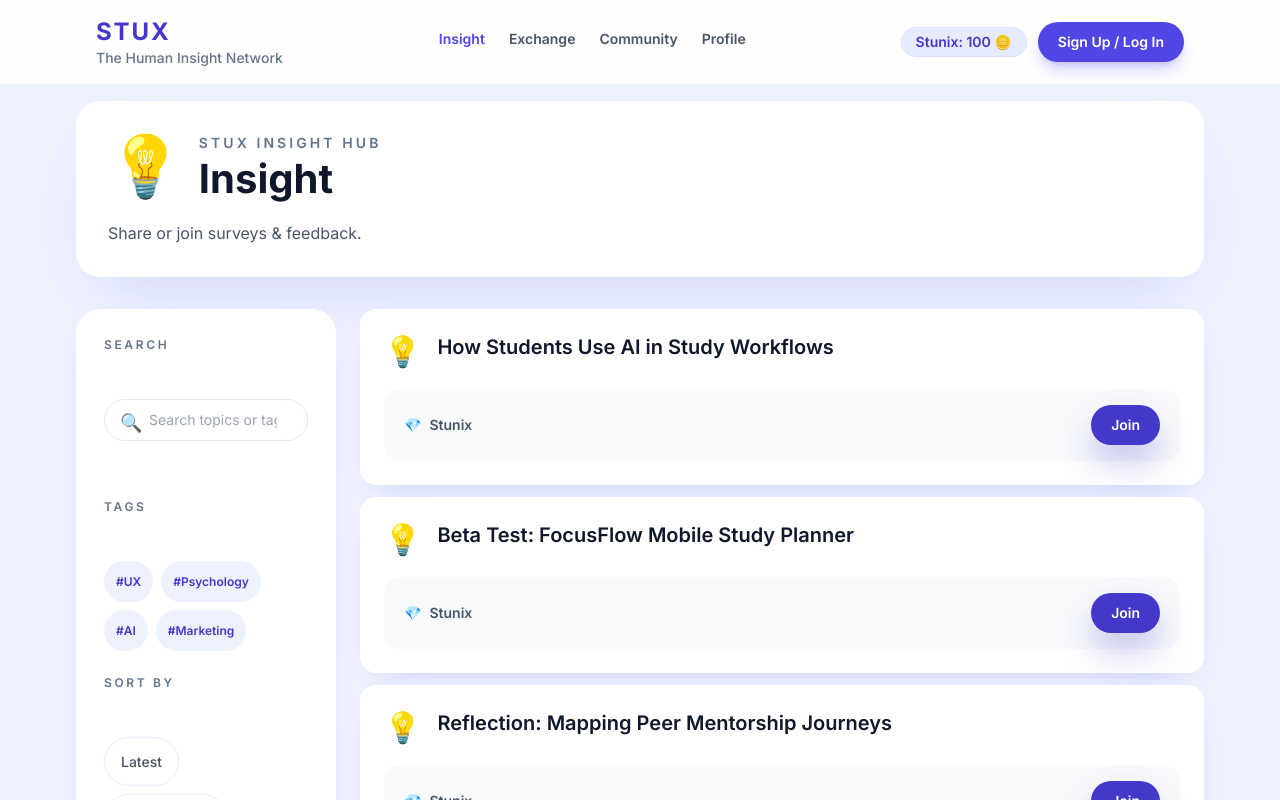
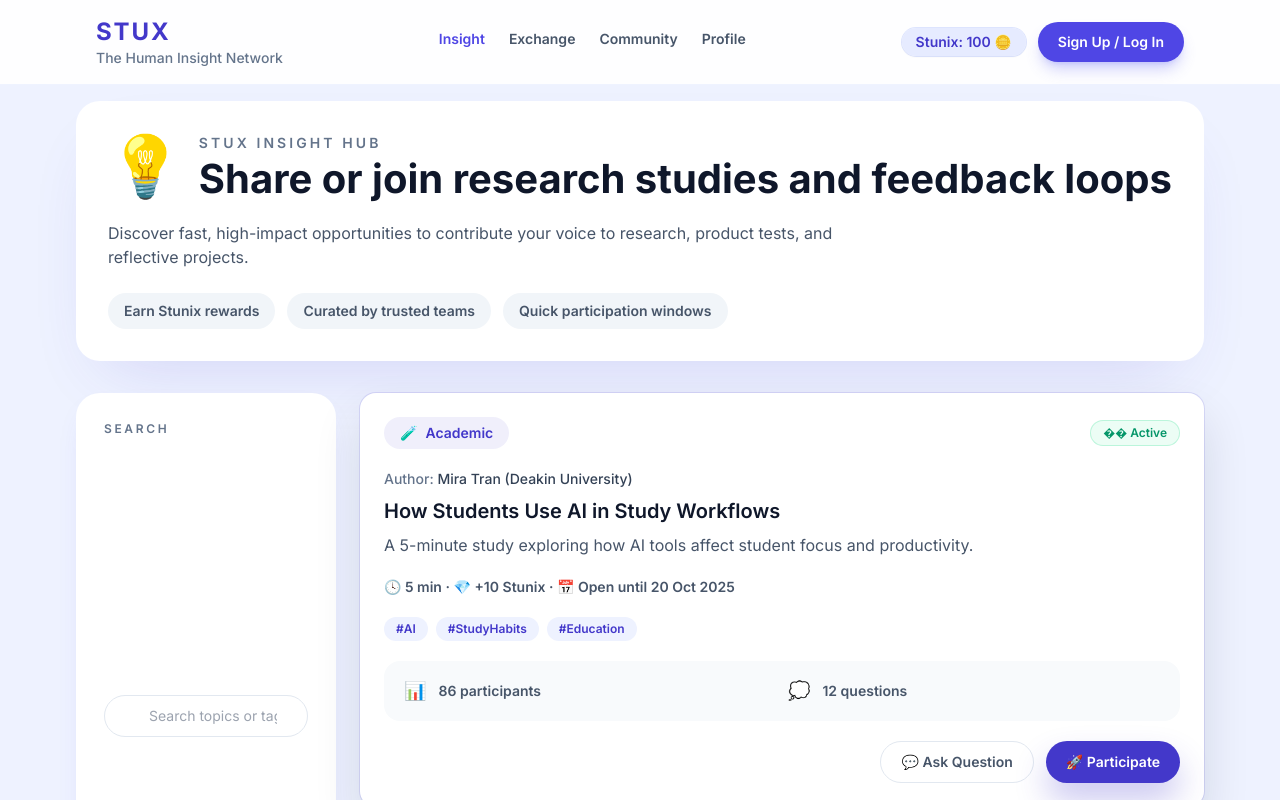
Before and after one commit to triek/stu-x, a Vue app: page /insight in a window 1280 px wide. Shown: the top 800 px of the page. Built offline with nearby package versions, Linux system fonts and the light colour scheme.

Commit message:
update specific layout for insight and community pages

```diff
--- a/src/views/CommunityView.vue
+++ b/src/views/CommunityView.vue
@@ -5,7 +5,11 @@ const config = {
   title: 'Community',
   icon: '💬',
   accent: '#db2777',
-  description: 'Discuss, review, and reflect.',
+  overline: 'StuX Community Hub',
+  headline: 'Discuss, review, and reflect with peers',
+  description:
+    'Share stories, trade critiques, and help shape campus culture together in curated, supportive spaces.',
+  highlights: ['Peer-led discussions', 'Curated critique circles', 'Community-driven polls'],
   actionLabel: 'Comment',
   feed: [
     {
--- a/src/views/InsightView.vue
+++ b/src/views/InsightView.vue
@@ -1,57 +1,37 @@
 <script setup>
 import PillarLayout from '@/components/PillarLayout.vue'
+import { insightPosts } from '@/data/insightPosts'
+
+const statusStyles = {
+  active: {
+    label: '�� Active',
+    classes: 'border border-emerald-200/70 bg-emerald-50 text-emerald-600',
+  },
+  closing: {
+    label: '🟠 Closing Soon',
+    classes: 'border border-amber-200/70 bg-amber-50 text-amber-600',
+  },
+  closed: {
+    label: '⚪ Closed',
+    classes: 'border border-slate-200 bg-slate-100 text-slate-500',
+  },
+}
 
 const config = {
   title: 'Insight',
   icon: '💡',
   accent: '#4338ca',
-  description: 'Share or join surveys & feedback.',
-  actionLabel: 'Join',
-  feed: [
-    {
-      type: { icon: '🧪', label: 'Academic' },
-      typeColor: '#4338ca',
-      author: 'Mira Tran (Deakin University)',
-      title: 'How Students Use AI in Study Workflows',
-      subtitle: 'A 5-minute study exploring how AI tools affect student focus and productivity.',
-      details: ['🕓 5 min', '💎 +10 Stunix', '📅 Open until 20 Oct 2025'],
-      tags: ['AI', 'StudyHabits', 'Education'],
-      stats: [
-        { icon: '📊', label: '86 participants' },
-        { icon: '💭', label: '12 questions' },
-      ],
-      status: 'active',
-    },
-    {
-      type: { icon: '💬', label: 'Product Feedback' },
-      typeColor: '#0f766e',
-      author: 'Samira Patel (Campus Tech Lab)',
-      title: 'Beta Test: FocusFlow Mobile Study Planner',
-      subtitle: 'Share quick reactions on notification timing, UI clarity, and study streak rewards.',
-      details: ['🕓 8 min', '💎 +15 Stunix', '📅 Open until 12 Sep 2025'],
-      tags: ['ProductFeedback', 'MobileUX', 'Habits'],
-      stats: [
-        { icon: '📊', label: '54 participants' },
-        { icon: '💭', label: '9 questions' },
-      ],
-      status: 'closing',
-    },
-    {
-      type: { icon: '🎓', label: 'Student Project' },
-      typeColor: '#db2777',
-      author: 'Leo Gardner (RMIT)',
-      title: 'Reflection: Mapping Peer Mentorship Journeys',
-      subtitle: 'Looking for stories that unpack how mentorship programs change student confidence.',
-      details: ['🕓 12 min', '💎 +20 Stunix', '📅 Closed 01 Aug 2025'],
-      tags: ['Mentorship', 'QualResearch', 'StudentLife'],
-      stats: [
-        { icon: '📊', label: '102 participants' },
-        { icon: '💭', label: '15 questions' },
-      ],
-      status: 'closed',
-    },
-  ],
+  overline: 'StuX Insight Hub',
+  headline: 'Share or join research studies and feedback loops',
+  description:
+    'Discover fast, high-impact opportunities to contribute your voice to research, product tests, and reflective projects.',
+  highlights: ['Earn Stunix rewards', 'Curated by trusted teams', 'Quick participation windows'],
+  categories: ['Academic Studies', 'Product Feedback', 'Student Projects', 'Reflection Journals'],
   tags: ['#UX', '#Psychology', '#AI', '#Marketing'],
+  sortFilters: ['Latest', 'Reward Points', 'Closing Soon'],
+  actionLabel: 'Participate',
+  createLabel: 'Create Insight Post',
+  feed: insightPosts,
 }
 
 const insightTypeOptions = [
@@ -80,11 +60,205 @@ const formDefaults = {
 </script>
 
 <template>
-  <PillarLayout
-    :config="config"
-    :insight-mode="true"
-    :insight-type-options="insightTypeOptions"
-    :status-options="statusOptions"
-    :form-defaults="formDefaults"
-  />
+  <PillarLayout :config="config" :form-defaults="formDefaults">
+    <template #feed="{ items, accent }">
+      <article
+        v-for="item in items"
+        :key="item.id"
+        class="grid gap-5 rounded-2xl bg-white p-6 shadow-panel ring-1"
+        :style="{ '--tw-ring-color': `${accent}22` }"
+      >
+        <header class="flex flex-wrap items-center justify-between gap-3">
+          <span
+            class="inline-flex items-center gap-2 rounded-full px-4 py-1.5 text-sm font-semibold"
+            :style="{ backgroundColor: `${item.typeColor}14`, color: item.typeColor }"
+          >
+            <span>{{ item.type.icon }}</span>
+            <span>{{ item.type.label }}</span>
+          </span>
+
+          <span
+            v-if="item.status"
+            class="inline-flex items-center gap-2 rounded-full px-3 py-1 text-xs font-semibold"
+            :class="statusStyles[item.status]?.classes ?? statusStyles.active.classes"
+          >
+            {{ statusStyles[item.status]?.label ?? statusStyles.active.label }}
+          </span>
+        </header>
+
+        <div class="space-y-2">
+          <p v-if="item.author" class="text-sm font-medium text-slate-500">
+            Author: <span class="text-slate-700">{{ item.author }}</span>
+          </p>
+          <h3 class="text-xl font-semibold text-slate-900">{{ item.title }}</h3>
+          <p class="text-slate-600">{{ item.subtitle }}</p>
+        </div>
+
+        <p v-if="item.details?.length" class="text-sm font-semibold text-slate-600">
+          {{ item.details.join(' · ') }}
+        </p>
+
+        <div v-if="item.tags?.length" class="flex flex-wrap gap-2">
+          <span
+            v-for="tag in item.tags"
+            :key="tag"
+            class="inline-flex items-center rounded-full bg-indigo-50 px-3 py-1 text-xs font-semibold text-brand"
+          >
+            #{{ tag }}
+          </span>
+        </div>
+
+        <div v-if="item.stats?.length" class="grid gap-3 rounded-2xl bg-slate-50 px-5 py-4 sm:grid-cols-2">
+          <div v-for="stat in item.stats" :key="stat.label" class="flex items-center gap-3">
+            <span class="text-lg">{{ stat.icon }}</span>
+            <span class="text-sm font-semibold text-slate-600">{{ stat.label }}</span>
+          </div>
+        </div>
+
+        <footer class="flex flex-wrap items-center justify-between gap-3">
+          <span></span>
+          <div class="flex flex-wrap gap-3">
+            <button
+              type="button"
+              class="inline-flex items-center gap-2 rounded-full border border-slate-200 px-5 py-2.5 text-sm font-semibold text-slate-600 transition hover:border-slate-300 hover:text-slate-700"
+            >
+              💬 Ask Question
+            </button>
+            <button
+              type="button"
+              class="inline-flex items-center gap-2 rounded-full px-5 py-2.5 text-sm font-semibold text-white transition-transform hover:-translate-y-0.5"
+              :style="{
+                backgroundColor: accent,
+                boxShadow: `0 18px 32px ${accent}45`,
+              }"
+            >
+              🚀 Participate
+            </button>
+          </div>
+        </footer>
+      </article>
+    </template>
+
+    <template #form-fields="{ formState }">
+      <label class="grid gap-2 text-sm font-semibold text-slate-800">
+        Title
+        <input
+          v-model="formState.title"
+          type="text"
+          placeholder="Give it a headline"
+          class="w-full rounded-2xl border border-slate-300/60 px-4 py-3 text-base outline-none transition focus:border-indigo-300 focus:ring-2 focus:ring-indigo-200"
+        />
+      </label>
+
+      <label class="grid gap-2 text-sm font-semibold text-slate-800">
+        Author
+        <input
+          v-model="formState.author"
+          type="text"
+          placeholder="Add collaborator or institution"
+          class="w-full rounded-2xl border border-slate-300/60 px-4 py-3 text-base outline-none transition focus:border-indigo-300 focus:ring-2 focus:ring-indigo-200"
+        />
+      </label>
+
+      <label class="grid gap-2 text-sm font-semibold text-slate-800">
+        Summary
+        <textarea
+          v-model="formState.description"
+          rows="3"
+          placeholder="Describe what you need or how you can help"
+          class="w-full rounded-2xl border border-slate-300/60 px-4 py-3 text-base outline-none transition focus:border-indigo-300 focus:ring-2 focus:ring-indigo-200"
+        ></textarea>
+      </label>
+
+      <div class="grid gap-4 md:grid-cols-2">
+        <label class="grid gap-2 text-sm font-semibold text-slate-800">
+          Type tag
+          <select
+            v-model="formState.type"
+            class="w-full rounded-2xl border border-slate-300/60 px-4 py-3 text-base outline-none transition focus:border-indigo-300 focus:ring-2 focus:ring-indigo-200"
+          >
+            <option v-for="option in insightTypeOptions" :key="option.value" :value="option.value">
+              {{ option.label }}
+            </option>
+          </select>
+        </label>
+
+        <label class="grid gap-2 text-sm font-semibold text-slate-800">
+          Status
+          <select
+            v-model="formState.status"
+            class="w-full rounded-2xl border border-slate-300/60 px-4 py-3 text-base outline-none transition focus:border-indigo-300 focus:ring-2 focus:ring-indigo-200"
+          >
+            <option v-for="option in statusOptions" :key="option.value" :value="option.value">
+              {{ option.label }}
+            </option>
+          </select>
+        </label>
+      </div>
+
+      <div class="grid gap-4 md:grid-cols-3">
+        <label class="grid gap-2 text-sm font-semibold text-slate-800">
+          Duration (minutes)
+          <input
+            v-model="formState.duration"
+            type="number"
+            min="1"
+            class="w-full rounded-2xl border border-slate-300/60 px-4 py-3 text-base outline-none transition focus:border-indigo-300 focus:ring-2 focus:ring-indigo-200"
+          />
+        </label>
+
+        <label class="grid gap-2 text-sm font-semibold text-slate-800">
+          Reward (Stunix)
+          <input
+            v-model="formState.reward"
+            type="number"
+            min="5"
+            step="5"
+            class="w-full rounded-2xl border border-slate-300/60 px-4 py-3 text-base outline-none transition focus:border-indigo-300 focus:ring-2 focus:ring-indigo-200"
+          />
+        </label>
+
+        <label class="grid gap-2 text-sm font-semibold text-slate-800">
+          Closes on
+          <input
+            v-model="formState.closingDate"
+            type="date"
+            class="w-full rounded-2xl border border-slate-300/60 px-4 py-3 text-base outline-none transition focus:border-indigo-300 focus:ring-2 focus:ring-indigo-200"
+          />
+        </label>
+      </div>
+
+      <label class="grid gap-2 text-sm font-semibold text-slate-800">
+        Tags
+        <input
+          v-model="formState.tags"
+          type="text"
+          placeholder="#AI, #StudyHabits, #Education"
+          class="w-full rounded-2xl border border-slate-300/60 px-4 py-3 text-base outline-none transition focus:border-indigo-300 focus:ring-2 focus:ring-indigo-200"
+        />
+      </label>
+
+      <div class="grid gap-4 md:grid-cols-2">
+        <label class="grid gap-2 text-sm font-semibold text-slate-800">
+          Estimated participants
+          <input
+            v-model="formState.participants"
+            type="number"
+            min="0"
+            class="w-full rounded-2xl border border-slate-300/60 px-4 py-3 text-base outline-none transition focus:border-indigo-300 focus:ring-2 focus:ring-indigo-200"
+          />
+        </label>
+
+        <label class="grid gap-2 text-sm font-semibold text-slate-800">
+          Questions / prompts
+          <input
+            v-model="formState.questions"
+            type="number"
+            min="0"
+            class="w-full rounded-2xl border border-slate-300/60 px-4 py-3 text-base outline-none transition focus:border-indigo-300 focus:ring-2 focus:ring-indigo-200"
+          />
+        </label>
+      </div>
+    </template>
+  </PillarLayout>
 </template>
```
